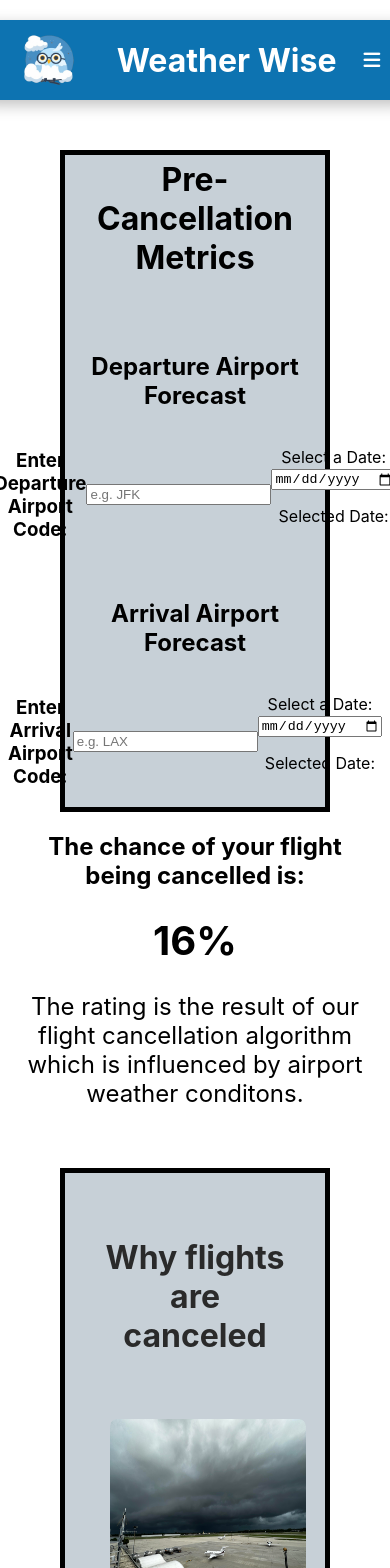
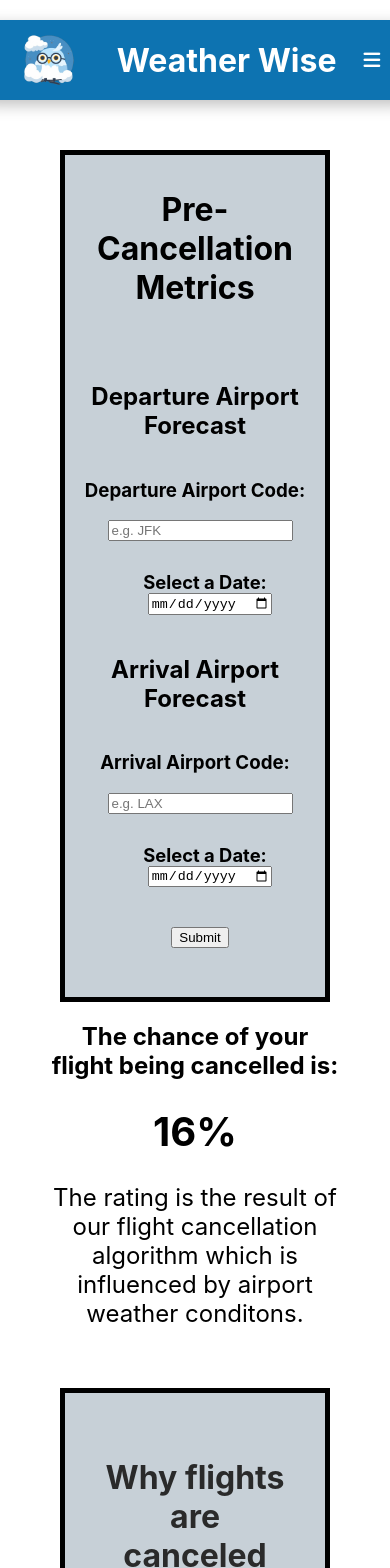
Before and after one commit to AATechCulture/dude-spelman, a React (Create React App) app in the folder code-submission/frontend/: page / in a window 390 px wide. Shown: the top 1568 px of the page. Built offline with nearby package versions, Linux system fonts and the light colour scheme.

Commit message:
big button business

```diff
--- a/code-submission/frontend/src/components/CancelRating/CancelRating.css
+++ b/code-submission/frontend/src/components/CancelRating/CancelRating.css
@@ -3,6 +3,11 @@
 }
 .rating-explanation{
     font-size: 150%;
+}
+.rating-container{
+    padding-left: 25px;
+    padding: 0 25px;
+
 }
 @media screen and (max-width:850px){
 
--- a/code-submission/frontend/src/components/Forecast/Forecast.css
+++ b/code-submission/frontend/src/components/Forecast/Forecast.css
@@ -9,10 +9,15 @@
 
 .title{
     margin-top: 5px;
+    justify-content: center;
+    display: flex;
+
 
 }
 .sub-title{
     margin-top: 75px;
+    justify-content: center;
+
 }
 .departure-code{
 
@@ -25,6 +30,7 @@
     align-items: center;
     justify-content: center;
 
+
 }
 
 .input-field {
@@ -33,6 +39,8 @@
     border: 1px solid #ccc;
     border-radius: 5px;
     font-size: 16px;
+    justify-content: center;
+
 }
 
   /* Button styles */
@@ -44,8 +52,60 @@
     border-radius: 5px;
     font-size: 16px;
     cursor: pointer;
+    justify-content: center;
+    display: flex;
+
 }
 
 .button:hover {
     background-color: #0056b3;
 }
+
+.date-picker{
+    display: flex;
+    padding-left: 20px;
+    font-weight: 700;
+}
+input{
+    display: flex;
+    margin-left: 10px;
+
+}
+label{
+    font-size: 115%;
+}
+.submit-btn{
+    align-items: center;
+    margin-top: 20px;
+    display: flex;
+    justify-content: center;
+}
+.submit{
+    align-items: center;
+    display: flex;
+    margin-bottom: 19px;
+}
+@media screen and (max-width:850px){
+
+    .departure-code{
+        flex-direction: column;
+    }
+    .date-picker{
+        padding-top: 30px;
+    flex-direction: column;
+    }
+    .arrival-code{
+        flex-direction: column;
+    }
+
+    input{
+        margin-top: 0 10px;
+
+    }
+
+    .forecast-container{
+        padding-top: 30px;
+        padding-bottom: 30px;
+    }
+
+}
--- a/code-submission/frontend/src/components/Forecast/Forecast.js
+++ b/code-submission/frontend/src/components/Forecast/Forecast.js
@@ -21,7 +21,7 @@ const Forecast = () => {
       <h1 className="title">Pre-Cancellation Metrics</h1>
       <h2 className="sub-title">Departure Airport Forecast</h2>
       <div className="departure-code">
-        <h3>Enter Departure Airport Code:</h3>
+        <h3>Departure Airport Code:</h3>
         <input
           type="text"
           id="departureCode"
@@ -29,7 +29,7 @@ const Forecast = () => {
           onChange={(e) => setDepartureCode(e.target.value)}
           placeholder="e.g. JFK"
         />
-        <div>
+        <div className="date-picker">
           <label htmlFor="dateInput">Select a Date:</label>
           <input
             type="date"
@@ -37,7 +37,6 @@ const Forecast = () => {
             value={selectedDepartureDate}
             onChange={handleDepartureDateChange}
           />
-          <p>Selected Date: {selectedDepartureDate}</p>
         </div>
       </div>
       {/* For forecast info based on airport departure city weatherData?*/}
@@ -45,7 +44,7 @@ const Forecast = () => {
       <h2>Arrival Airport Forecast</h2>
 
       <div className="arrival-code">
-        <h3>Enter Arrival Airport Code:</h3>
+        <h3>Arrival Airport Code:</h3>
         <input
           className="arrivalCode"
           type="text"
@@ -54,7 +53,7 @@ const Forecast = () => {
           onChange={(e) => setArrivalCode(e.target.value)}
           placeholder="e.g. LAX"
         />
-        <div>
+        <div className="date-picker">
           <label htmlFor="dateInput">Select a Date:</label>
           <input
             type="date"
@@ -62,8 +61,11 @@ const Forecast = () => {
             value={selectedArrivalDate}
             onChange={handleArrivalDateChange}
           />
-          <p>Selected Date: {selectedArrivalDate}</p>
-        </div>
+          </div>
+          <br/>
+          <div className="submit"> <input className="submit-btn" type="submit" value="Submit"></input>
+          </div>
+
       </div>
       {/* For forecast info based on airport arrival city weatherData?*/}
     </div>
--- a/code-submission/frontend/src/components/IROPS/irops.css
+++ b/code-submission/frontend/src/components/IROPS/irops.css
@@ -64,7 +64,7 @@
     }
 
     .irops-info-card{
-              flex-direction: column;
+        flex-direction: column;
     }
     .irops-card{
         width: 100%;
```
